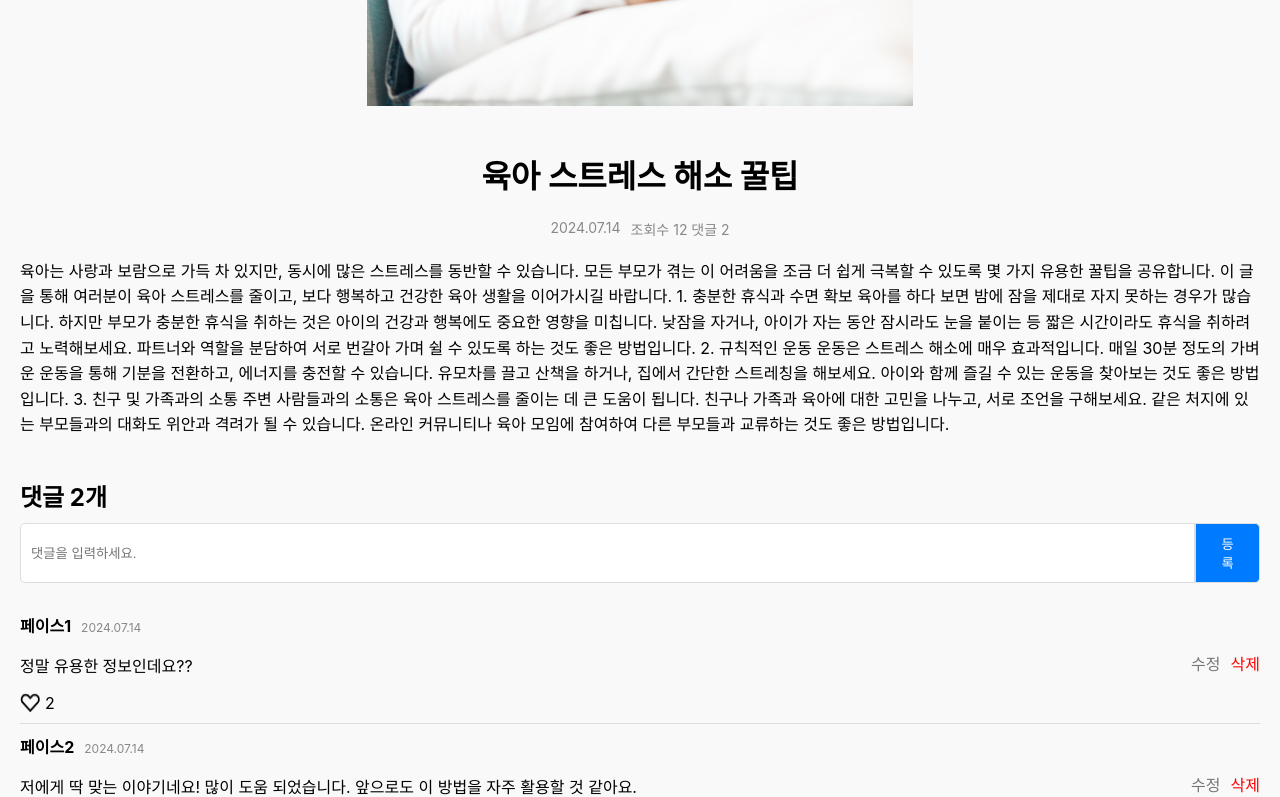
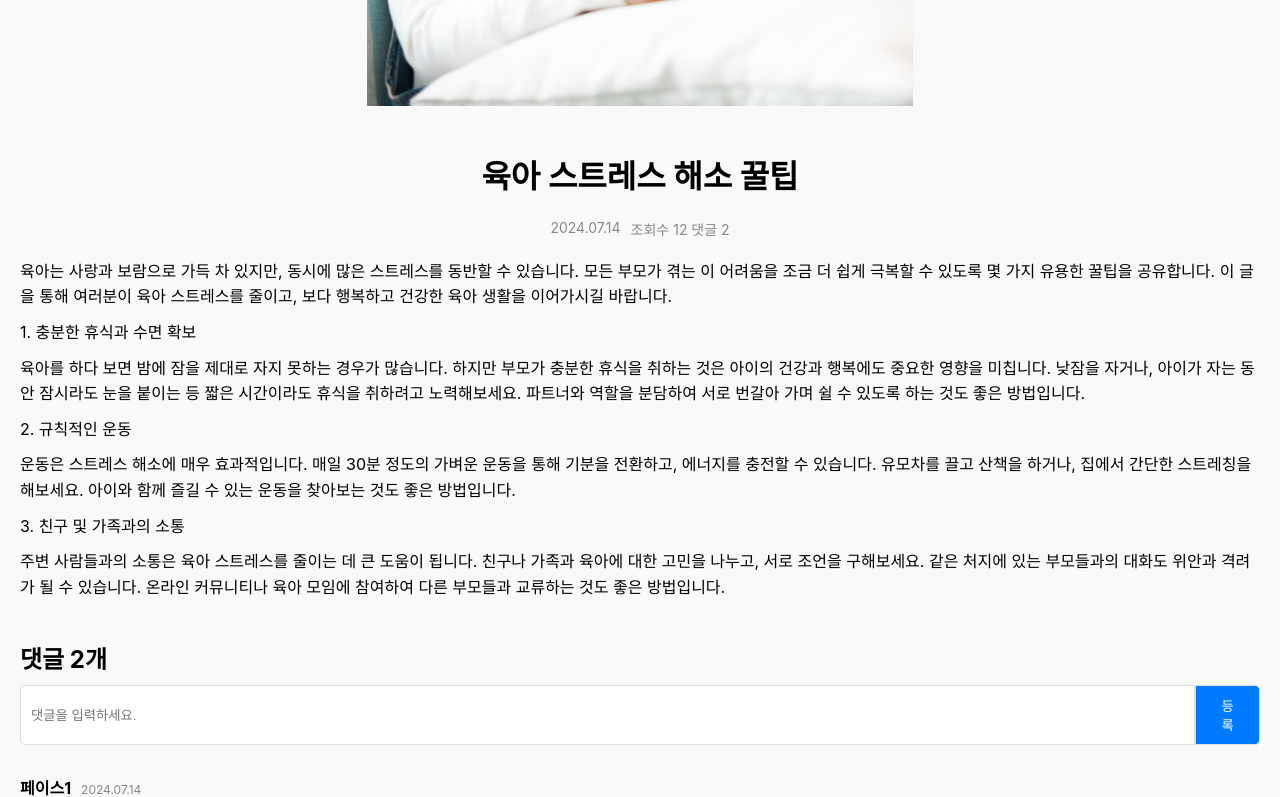
Before and after one commit to Likelion-YeungNam-Univ/12th-JollyJourney-FE, a React (Create React App) app: page /posts/1 in a window 1280 px wide. Shown: the part 525-1322 px from the top of the page. Built offline with nearby package versions, Linux system fonts and the light colour scheme.

Commit message:
Post Content Split added at Post Detail Page

```diff
--- a/src/components/board/PostDetail.js
+++ b/src/components/board/PostDetail.js
@@ -74,7 +74,9 @@ const PostDetail = () => {
         </div>
       </div>
       <div className="post-content">
-        <p>{post.content}</p>
+        {post.content.split('\n').map((paragraph, index) => (
+          <p key={index}>{paragraph}</p>
+        ))}
       </div>
       <div className="comments-section">
         <h2>댓글 {comments.length}개</h2>
--- a/src/mockData.js
+++ b/src/mockData.js
@@ -4,16 +4,7 @@ export const posts = [
       id: 1,
       title: '육아 스트레스 해소 꿀팁',
       summary: '육아는 사랑과 보람으로 가득 차 있지만, 동시에 많은 스트레스를 동반할 수 있습니다. 모든 부모가 겪는 이 어려움을 조금 더 쉽게 극복할 수 있도록 몇 가지 유용한 꿀팁을 공유합니다. 이 글을 통해 여러분이 육아 스트레스를 줄이고, 보다 행복하고 건강한 육아 생활을 이어가시길 바랍니다.',
-      content: `육아는 사랑과 보람으로 가득 차 있지만, 동시에 많은 스트레스를 동반할 수 있습니다. 모든 부모가 겪는 이 어려움을 조금 더 쉽게 극복할 수 있도록 몇 가지 유용한 꿀팁을 공유합니다. 이 글을 통해 여러분이 육아 스트레스를 줄이고, 보다 행복하고 건강한 육아 생활을 이어가시길 바랍니다.
-
-      1. 충분한 휴식과 수면 확보
-      육아를 하다 보면 밤에 잠을 제대로 자지 못하는 경우가 많습니다. 하지만 부모가 충분한 휴식을 취하는 것은 아이의 건강과 행복에도 중요한 영향을 미칩니다. 낮잠을 자거나, 아이가 자는 동안 잠시라도 눈을 붙이는 등 짧은 시간이라도 휴식을 취하려고 노력해보세요. 파트너와 역할을 분담하여 서로 번갈아 가며 쉴 수 있도록 하는 것도 좋은 방법입니다.
-
-      2. 규칙적인 운동
-      운동은 스트레스 해소에 매우 효과적입니다. 매일 30분 정도의 가벼운 운동을 통해 기분을 전환하고, 에너지를 충전할 수 있습니다. 유모차를 끌고 산책을 하거나, 집에서 간단한 스트레칭을 해보세요. 아이와 함께 즐길 수 있는 운동을 찾아보는 것도 좋은 방법입니다.
-
-      3. 친구 및 가족과의 소통
-      주변 사람들과의 소통은 육아 스트레스를 줄이는 데 큰 도움이 됩니다. 친구나 가족과 육아에 대한 고민을 나누고, 서로 조언을 구해보세요. 같은 처지에 있는 부모들과의 대화도 위안과 격려가 될 수 있습니다. 온라인 커뮤니티나 육아 모임에 참여하여 다른 부모들과 교류하는 것도 좋은 방법입니다.`,
+      content: `육아는 사랑과 보람으로 가득 차 있지만, 동시에 많은 스트레스를 동반할 수 있습니다. 모든 부모가 겪는 이 어려움을 조금 더 쉽게 극복할 수 있도록 몇 가지 유용한 꿀팁을 공유합니다. 이 글을 통해 여러분이 육아 스트레스를 줄이고, 보다 행복하고 건강한 육아 생활을 이어가시길 바랍니다.\n\n1. 충분한 휴식과 수면 확보\n육아를 하다 보면 밤에 잠을 제대로 자지 못하는 경우가 많습니다. 하지만 부모가 충분한 휴식을 취하는 것은 아이의 건강과 행복에도 중요한 영향을 미칩니다. 낮잠을 자거나, 아이가 자는 동안 잠시라도 눈을 붙이는 등 짧은 시간이라도 휴식을 취하려고 노력해보세요. 파트너와 역할을 분담하여 서로 번갈아 가며 쉴 수 있도록 하는 것도 좋은 방법입니다.\n\n2. 규칙적인 운동\n운동은 스트레스 해소에 매우 효과적입니다. 매일 30분 정도의 가벼운 운동을 통해 기분을 전환하고, 에너지를 충전할 수 있습니다. 유모차를 끌고 산책을 하거나, 집에서 간단한 스트레칭을 해보세요. 아이와 함께 즐길 수 있는 운동을 찾아보는 것도 좋은 방법입니다.\n\n3. 친구 및 가족과의 소통\n주변 사람들과의 소통은 육아 스트레스를 줄이는 데 큰 도움이 됩니다. 친구나 가족과 육아에 대한 고민을 나누고, 서로 조언을 구해보세요. 같은 처지에 있는 부모들과의 대화도 위안과 격려가 될 수 있습니다. 온라인 커뮤니티나 육아 모임에 참여하여 다른 부모들과 교류하는 것도 좋은 방법입니다.`,
       image: require('./assets/images/image4.png'),
       date: '2024.07.14',
       author: '관리자'
```
